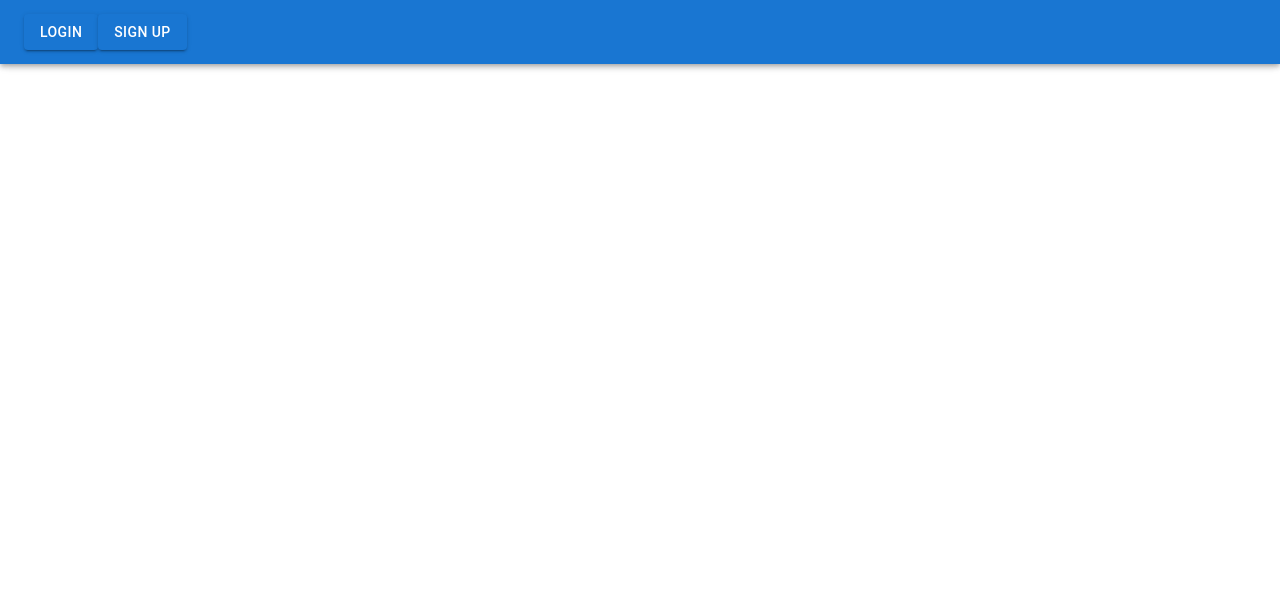
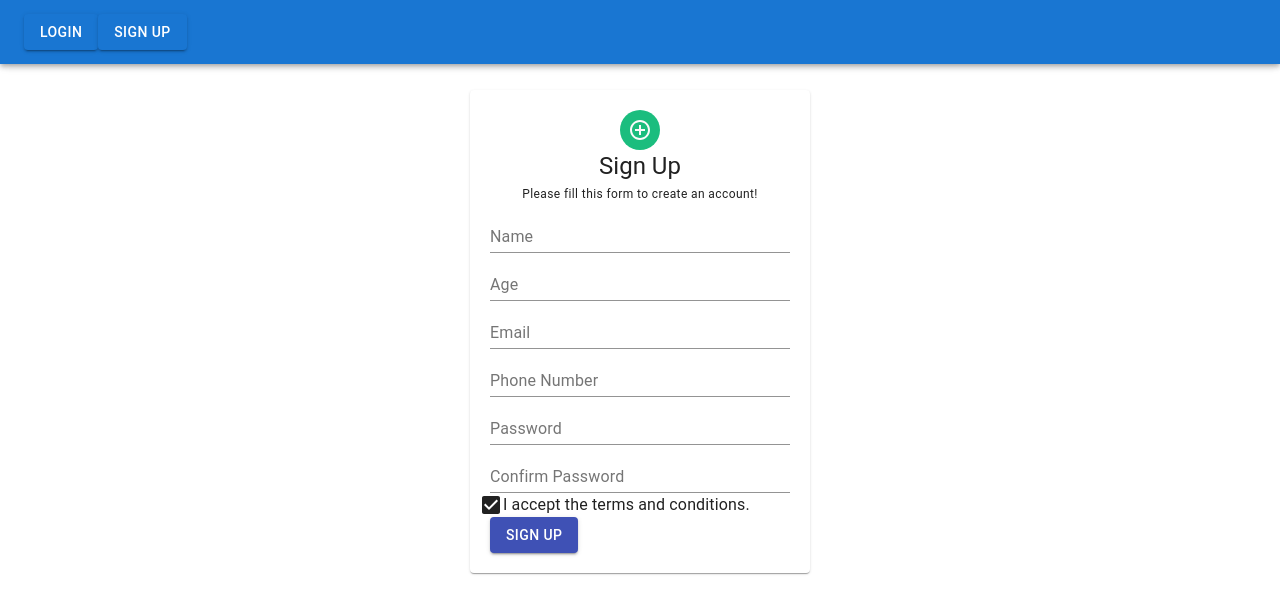
Before and after one commit to ICTAK-Expense-Tracker-App/Expense-Tracker-App, a React (Create React App) app in the folder frontend/: page /SignUp in a window 1280 px wide. Shown: the top 614 px of the page. Built offline with nearby package versions, Linux system fonts and the light colour scheme.

Commit message:
Your commit message

```diff
--- a/frontend/package.json
+++ b/frontend/package.json
@@ -5,6 +5,9 @@
   "dependencies": {
     "@emotion/react": "^11.11.0",
     "@emotion/styled": "^11.11.0",
+    "@material-ui/core": "^4.12.4",
+    "@material-ui/icons": "^4.11.3",
+    "@mui/icons-material": "^5.11.16",
     "@mui/material": "^5.13.3",
     "@testing-library/jest-dom": "^5.16.5",
     "@testing-library/react": "^13.4.0",
--- a/frontend/src/components/Login.jsx
+++ b/frontend/src/components/Login.jsx
@@ -54,7 +54,7 @@ const Login = () => {
         </form>
         <div className="signup-link">
           <span>Don't have an account?</span>
-          <a href="#" className="black-link">Sign up for free</a>
+          <a href="http://localhost:3000/SignUp" className="black-link">Sign up for free</a>
         </div>
       </div>
     </div>
--- /dev/null
+++ b/frontend/src/components/SignUp.css
@@ -0,0 +1,3 @@
+.Sig{
+    padding-top: 7%;
+}
--- a/frontend/src/components/SignUp.jsx
+++ b/frontend/src/components/SignUp.jsx
@@ -1,11 +1,42 @@
-import React from 'react'
+import React from 'react';
+import { Grid, Paper, Avatar, Typography, TextField, Button, FormControlLabel} from '@material-ui/core';
+import AddCircleOutlineOutlinedIcon from '@material-ui/icons/AddCircleOutlineOutlined';
+import { CheckBox } from '@mui/icons-material';
+import './SignUp.css'
 
 const SignUp = () => {
-  return (
-    <div>
+    const paperStyle = { padding: 20, width: 300, margin: "0 auto" };
+    const headerStyle = { margin: 0 };
+    const avatarStyle = { backgroundColor: '#1bbd7e' };
 
-    </div>
-  )
+    return (
+
+        <Grid className='Sig' container justify="center">
+            <Paper style={paperStyle}>
+                <Grid align='center'>
+                    <Avatar style={avatarStyle}>
+                        <AddCircleOutlineOutlinedIcon />
+                    </Avatar>
+                    <Typography variant='h5' style={headerStyle}>Sign Up</Typography>
+                    <Typography variant='caption' gutterBottom>Please fill this form to create an account!</Typography>
+                </Grid>
+                <form>
+                    <TextField fullWidth label='Name' placeholder="Enter your name" />
+                    <TextField fullWidth label='Age' placeholder="Enter your age" />
+                    <TextField fullWidth label='Email' placeholder="Enter your email" />
+                    <TextField fullWidth label='Phone Number' placeholder="Enter your phone number" />
+                    <TextField fullWidth label='Password' placeholder="Enter your password" type="password" />
+                    <TextField fullWidth label='Confirm Password' placeholder="Confirm your password" type="password" />
+
+                    <FormControlLabel
+                        control={<CheckBox name="checkedA" />}
+                        label="I accept the terms and conditions."
+                    />
+                    <Button type='submit' variant='contained' color='primary'>Sign up</Button>
+                </form>
+            </Paper>
+        </Grid>
+    );
 }
 
-export default SignUp
+export default SignUp;
```
Also changed, not shown: 1 other file (tests, documents, lock files or other folders).
